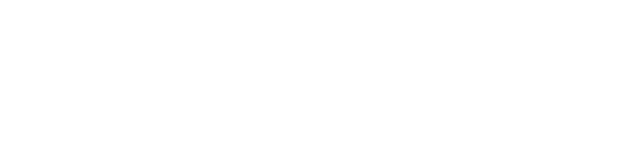
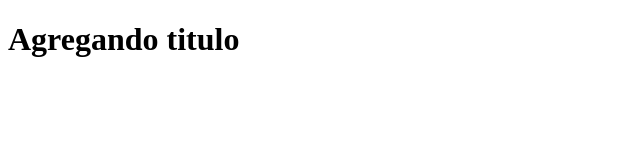
Before and after one commit to sebahgdev/sistema-de-registro, a plain HTML site: page index.html in a window 1280 px wide. Shown: the whole page, without its empty margins (0-640 px from the left). Drawn offline with Linux system fonts and the light colour scheme.

Commit message:
Agregando h1

```diff
--- a/index.html
+++ b/index.html
@@ -4,8 +4,9 @@
     <meta charset="UTF-8">
     <meta name="viewport" content="width=device-width, initial-scale=1.0">
     <title>Sistema de registro de juegos</title>
+
 </head>
 <body>
-
+    <h1>Agregando  titulo</h1>
 </body>
 </html>
```
